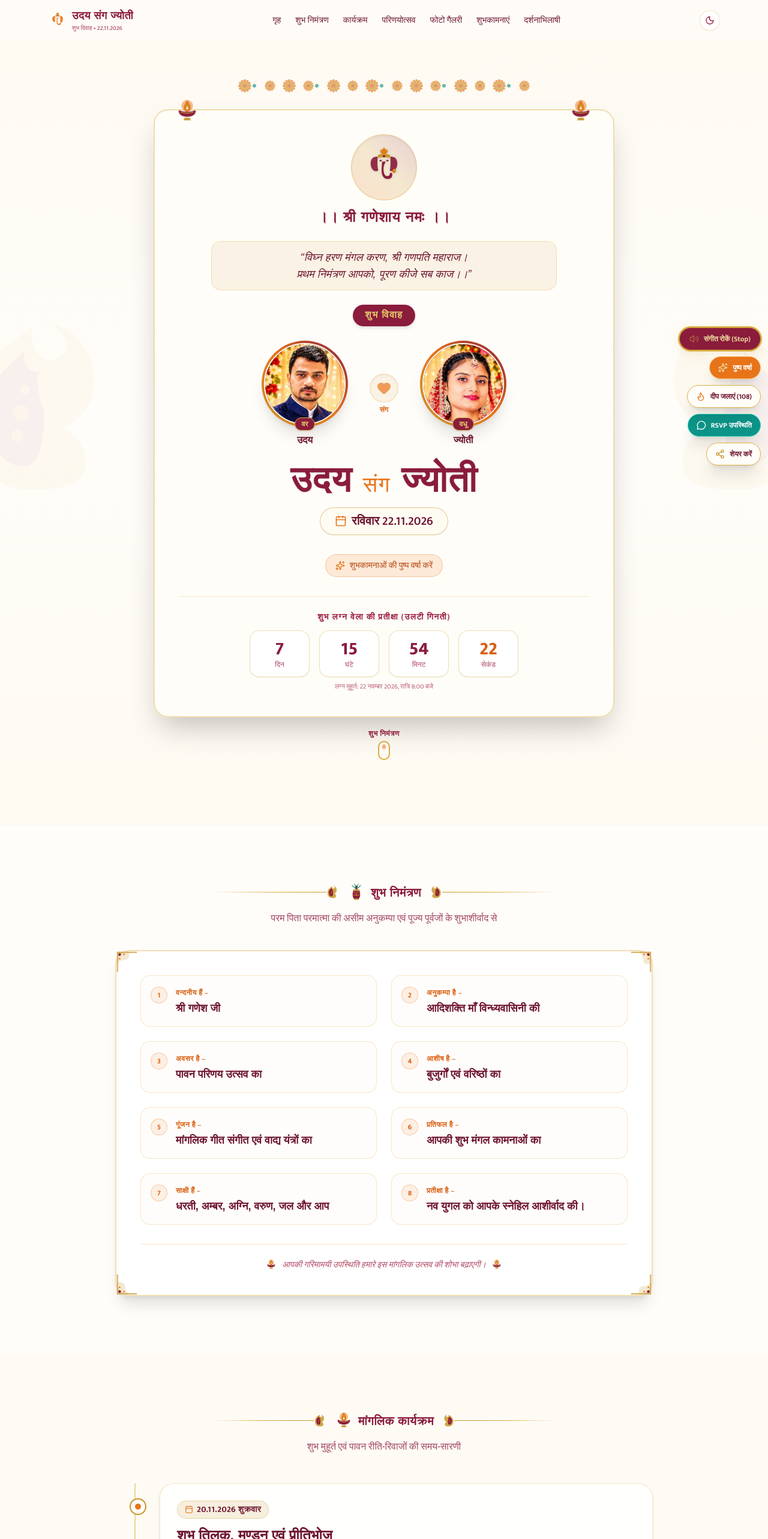
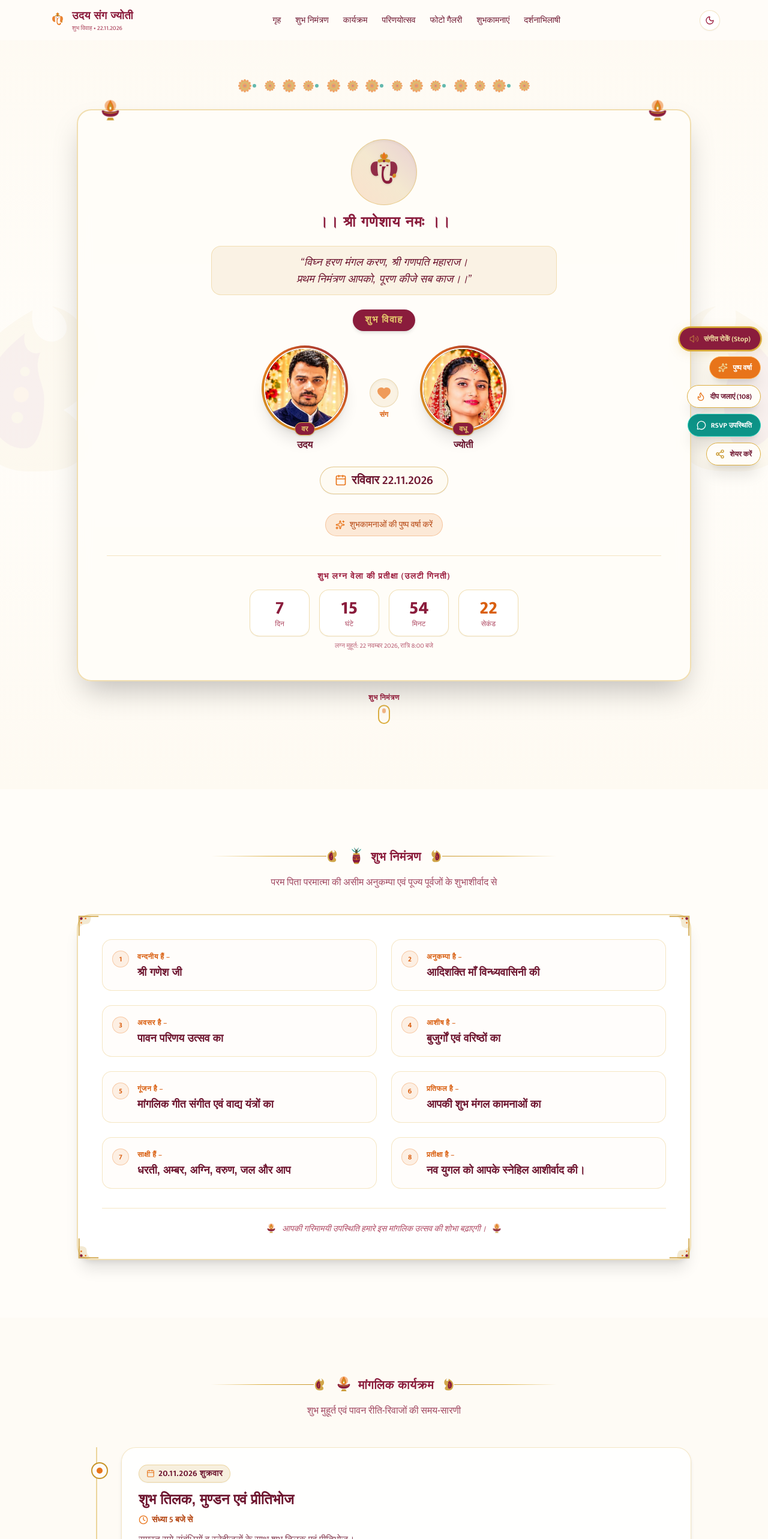
Before and after one commit to Vnjvibhash/Hindi-Wedding-Invitation-Website, a Next.js app: page / in a window 1280 px wide. Shown: the top 2566 px of the page at 60% size. Built offline with nearby package versions, Linux system fonts and the light colour scheme; a web font is replaced by a local one.

Commit message:
style: set view width to 95% across Hero and all website section containers

```diff
--- a/src/components/AashirvaadWall.tsx
+++ b/src/components/AashirvaadWall.tsx
@@ -174,7 +174,7 @@ export const AashirvaadWall: React.FC = () => {
 
   return (
     <section id="blessings" className="py-16 sm:py-24 px-4 bg-cream-50 dark:bg-darkbg-900 transition-colors">
-      <div className="max-w-4xl mx-auto">
+      <div className="w-[95%] max-w-5xl mx-auto">
         <OrnamentalDivider title="शुभकामना एवं आशीर्वाद पट्टिका" icon="diya" className="mb-4" />
 
         <p className="text-center text-sm sm:text-base text-maroon-800/80 dark:text-gold-300/80 max-w-xl mx-auto mb-8 font-medium">
--- a/src/components/CTASection.tsx
+++ b/src/components/CTASection.tsx
@@ -13,7 +13,7 @@ export const CTASection: React.FC = () => {
     <>
       {/* In-page CTA Section */}
       <section className="py-16 px-4 bg-cream-100 dark:bg-darkbg-900 border-t border-gold-400/20 text-center">
-        <div className="max-w-3xl mx-auto p-8 sm:p-12 rounded-3xl bg-gradient-to-br from-maroon-900 via-maroon-800 to-maroon-950 text-cream-50 border-2 border-gold-500 shadow-2xl relative overflow-hidden">
+        <div className="w-[95%] max-w-4xl mx-auto p-6 sm:p-12 rounded-3xl bg-gradient-to-br from-maroon-900 via-maroon-800 to-maroon-950 text-cream-50 border-2 border-gold-500 shadow-2xl relative overflow-hidden">
           {/* Subtle motifs background */}
           <div className="absolute top-0 right-0 -mr-10 -mt-10 opacity-15 pointer-events-none">
             <PaisleyMotif className="w-48 h-48 text-gold-400" />
--- a/src/components/Darshanabhilashi.tsx
+++ b/src/components/Darshanabhilashi.tsx
@@ -8,7 +8,7 @@ export const Darshanabhilashi: React.FC = () => {
       id="darshan"
       className="py-16 sm:py-24 px-4 bg-cream-200/50 dark:bg-darkbg-950 transition-colors"
     >
-      <div className="max-w-4xl mx-auto space-y-8">
+      <div className="w-[95%] max-w-5xl mx-auto space-y-8">
         <OrnamentalDivider title="दर्शनाभिलाषी एवं आकांक्षी" icon="diya" className="mb-4" />
 
         {/* Main Darshanabhilashi & Akankshi Card */}
--- a/src/components/Footer.tsx
+++ b/src/components/Footer.tsx
@@ -5,7 +5,7 @@ import { ArrowUp } from "lucide-react";
 export const Footer: React.FC = () => {
   return (
     <footer className="pt-12 pb-24 sm:pb-8 bg-cream-200 dark:bg-darkbg-950 border-t border-gold-400/30 text-center relative overflow-hidden transition-colors">
-      <div className="max-w-4xl mx-auto px-4 flex flex-col items-center">
+      <div className="w-[95%] max-w-5xl mx-auto px-2 sm:px-4 flex flex-col items-center">
         {/* Festive Marigold Garland */}
         <MarigoldGarland className="mb-6 opacity-75" />
 
--- a/src/components/Gallery.tsx
+++ b/src/components/Gallery.tsx
@@ -295,7 +295,7 @@ export const Gallery: React.FC = () => {
       id="gallery"
       className="py-16 sm:py-24 px-4 bg-cream-100 dark:bg-darkbg-900 transition-colors"
     >
-      <div className="max-w-6xl mx-auto">
+      <div className="w-[95%] max-w-6xl mx-auto">
         <OrnamentalDivider title="शुभ स्मृतियाँ (फोटो गैलरी)" icon="marigold" className="mb-4" />
 
         <p className="text-center text-sm sm:text-base text-maroon-800/80 dark:text-gold-300/80 max-w-xl mx-auto mb-8 font-medium">
--- a/src/components/Hero.tsx
+++ b/src/components/Hero.tsx
@@ -103,8 +103,8 @@ export const Hero: React.FC = () => {
       {/* Top Garland */}
       <MarigoldGarland className="mb-6 opacity-90" />
 
-      {/* Main Container Card */}
-      <div className="relative z-10 max-w-3xl w-full mx-auto p-6 sm:p-10 rounded-3xl border-2 border-gold-400/40 bg-cream-100/90 dark:bg-darkbg-850/80 backdrop-blur-md shadow-2xl shadow-gold/10">
+      {/* Main Container Card (View Width 95%) */}
+      <div className="relative z-10 w-[95%] max-w-4xl sm:max-w-5xl mx-auto p-5 sm:p-10 md:p-12 rounded-3xl border-2 border-gold-400/40 bg-cream-100/90 dark:bg-darkbg-850/80 backdrop-blur-md shadow-2xl shadow-gold/10">
         {/* Floating Diya Accents on Corners */}
         <div className="absolute -top-5 left-4 sm:left-8">
           <DiyaMotif className="w-9 h-9 sm:w-11 sm:h-11" />
@@ -193,11 +193,6 @@ export const Hero: React.FC = () => {
           </div>
         </div>
 
-        {/* Names: उदय संग ज्योती */}
-        <h1 className="text-3xl sm:text-5xl md:text-6xl font-bold font-heading text-maroon-800 dark:text-gold-400 tracking-wide mb-4 drop-shadow-sm">
-          उदय <span className="text-saffron-500 text-2xl sm:text-4xl font-light">संग</span> ज्योती
-        </h1>
-
         {/* Date: रविवार 22.11.2026 */}
         <div className="inline-flex items-center gap-2 px-6 py-2 rounded-full border border-gold-500/50 bg-cream-200/80 dark:bg-darkbg-800/90 text-maroon-900 dark:text-gold-200 font-semibold text-lg sm:text-xl shadow-sm mb-8">
           <Calendar className="w-5 h-5 text-saffron-500" />
--- a/src/components/ManglikKaryakram.tsx
+++ b/src/components/ManglikKaryakram.tsx
@@ -96,7 +96,7 @@ export const ManglikKaryakram: React.FC = () => {
       id="karyakram"
       className="py-16 sm:py-24 px-4 bg-cream-200/50 dark:bg-darkbg-950 transition-colors"
     >
-      <div className="max-w-4xl mx-auto">
+      <div className="w-[95%] max-w-5xl mx-auto">
         <OrnamentalDivider title="मांगलिक कार्यक्रम" icon="diya" className="mb-4" />
 
         <p className="text-center text-sm sm:text-base text-maroon-800/80 dark:text-gold-300/80 max-w-xl mx-auto mb-12 font-medium">
--- a/src/components/Navbar.tsx
+++ b/src/components/Navbar.tsx
@@ -76,7 +76,7 @@ export const Navbar: React.FC = () => {
           : "bg-cream-100/80 dark:bg-darkbg-900/80 backdrop-blur-sm py-3"
       }`}
     >
-      <div className="max-w-6xl mx-auto px-4 flex items-center justify-between">
+      <div className="w-[95%] max-w-6xl mx-auto px-2 sm:px-4 flex items-center justify-between">
         {/* Brand / Logo */}
         <a
           href="#hero"
--- a/src/components/Parinayotsav.tsx
+++ b/src/components/Parinayotsav.tsx
@@ -41,7 +41,7 @@ export const Parinayotsav: React.FC = () => {
       id="parinayotsav"
       className="py-16 sm:py-24 px-4 bg-cream-100 dark:bg-darkbg-900 transition-colors"
     >
-      <div className="max-w-5xl mx-auto">
+      <div className="w-[95%] max-w-5xl mx-auto">
         <OrnamentalDivider title="शुभ मंगल परिणयोत्सव" icon="ganesh" className="mb-4" />
 
         <p className="text-center text-sm sm:text-base text-maroon-800/80 dark:text-gold-300/80 max-w-xl mx-auto mb-12 font-medium">
--- a/src/components/ShubhNimantran.tsx
+++ b/src/components/ShubhNimantran.tsx
@@ -18,7 +18,7 @@ export const ShubhNimantran: React.FC = () => {
       id="nimantran"
       className="py-16 sm:py-24 px-4 bg-cream-100 dark:bg-darkbg-900 transition-colors"
     >
-      <div className="max-w-4xl mx-auto">
+      <div className="w-[95%] max-w-5xl mx-auto">
         <OrnamentalDivider title="शुभ निमंत्रण" icon="kalash" className="mb-4" />
 
         <p className="text-center text-sm sm:text-base text-maroon-800/80 dark:text-gold-300/80 max-w-xl mx-auto mb-10 font-medium">
```
